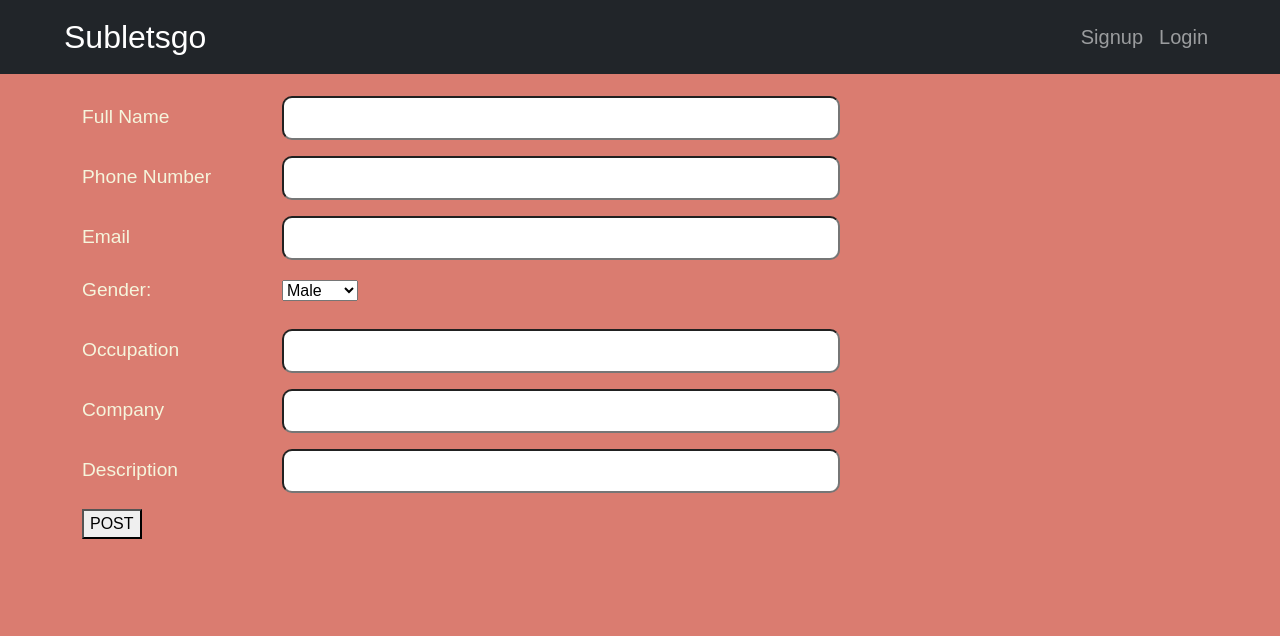
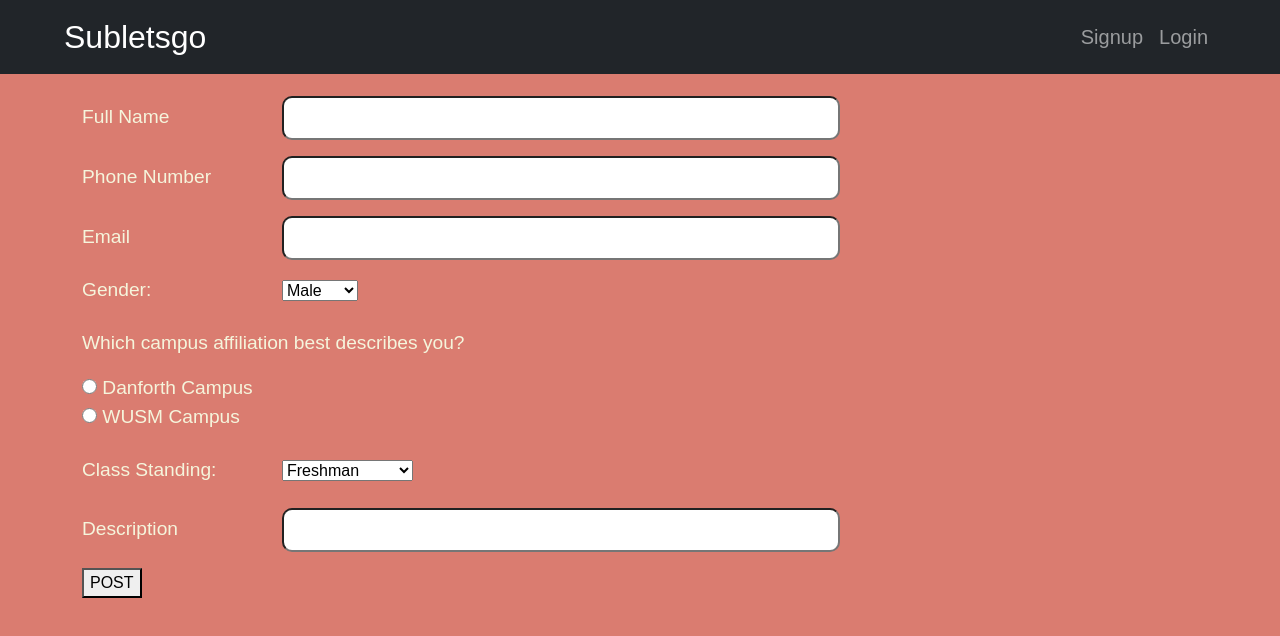
Before and after one commit to anhvqle/CSE437-Subletsgo, a React (Create React App) app: page /newTenantListing in a window 1280 px wide. Shown: the top 636 px of the page. Built offline with nearby package versions, Linux system fonts and the light colour scheme.

Commit message:
Edit Tenant Database

```diff
--- a/src/App.css
+++ b/src/App.css
@@ -115,7 +115,12 @@
 }
 
 .antiquewhite {
-    color: whitesmoke;
+    color: antiquewhite;
+    font-size: larger;
+}
+
+.beige {
+    color: beige;
     font-size: larger;
 }
 
@@ -133,3 +138,8 @@
 [type="checkbox"] {
     vertical-align : middle;
 }
+
+[type="radio"] {
+    width: 15px;
+    height: 15px;
+}
--- a/src/components/tenant/NewTenantListing.jsx
+++ b/src/components/tenant/NewTenantListing.jsx
@@ -8,13 +8,14 @@ function NewTenantListing() {
     const [fullName, setFullName] = useState("");
     const [phoneNumber, setPhoneNumber] = useState("");
     const [email, setEmail] = useState("");
-    const [occupation, setOccupation] = useState("");
-    const [company, setCompany] = useState("");
+    const [gender, setGender] = useState("male");
+    const [campus, setCampus] = useState("");
+    const [classStanding, setClassStanding] = useState("");
     const [description, setDescription] = useState("");
-    const [gender, setGender] = useState("male");
 
     const handleCreateTenantListing = async () => {
-        const res = await createTenantList(fullName, phoneNumber, email, gender, occupation, company, description);
+        console.log(fullName, phoneNumber, email, gender, campus, classStanding, description);
+        const res = await createTenantList(fullName, phoneNumber, email, gender, campus, classStanding, description);
 
         if (parseInt(res.status) === 200) {
             navigate("/tenant");
@@ -25,7 +26,7 @@ function NewTenantListing() {
         <div>
             <NavigationBar />
             <Container>
-                <form className="margin-top">
+                <div className="margin-top">
                     <label className="format-form">Full Name</label>
                     <input className="input-50" type="text" onChange={(e) => {setFullName(e.target.value);}} name="full_name" required/>
                     <br />
@@ -47,18 +48,33 @@ function NewTenantListing() {
                     <br />
                     <br />
 
-                    <label className="format-form">Occupation</label>
-                    <input className="input-50" type="text" onChange={(e) => {setOccupation(e.target.value);}} name="occupation" required/>
+                    <form onChange={(e) => setCampus(e.target.value)}>
+                        <p className="beige">Which campus affiliation best describes you?</p>
+                            <div className="beige radio">
+                                <label><input type="radio" name="campus" value="danforth"/> Danforth Campus</label>
+                            </div>
+                            <div className="beige radio">
+                                <label><input type="radio" name="campus" value="wusm"/> WUSM Campus</label>
+                            </div>
+                    </form>
                     <br />
 
-                    <label className="format-form">Company</label>
-                    <input className="input-50" type="text" onChange={(e) => {setCompany(e.target.value);}} name="company" required/>
+                    <label className="format-form">Class Standing:</label>
+                    <select defaultValue={"Freshman"} name="class_standing" onChange={(e) => setClassStanding(e.target.value)}>
+                        <option value="freshman">Freshman</option>
+                        <option value="sophomore">Sophomore</option>
+                        <option value="junior">Junior</option>
+                        <option value="senior">Senior</option>
+                        <option value="master">Master Student</option>
+                        <option value="PhD">PhD Student</option>
+                    </select>
+                    <br />
                     <br />
 
                     <label className="format-form">Description</label>
                     <input className="input-50" type="text" onChange={(e) => {setDescription(e.target.value);}} name="description" required/>
 
-                </form>
+                </div>
 
                 <button onClick={handleCreateTenantListing} className="main_button" id="signup_btn">POST</button>
             </Container>
--- a/src/components/tenant/TenantFilter.jsx
+++ b/src/components/tenant/TenantFilter.jsx
@@ -18,6 +18,51 @@ function TenantFilter() {
                 </label>
             </div>
             <hr />
+
+            <p className="filter-header">CAMPUS</p>
+            <div className="ui">
+                <label className="filter-option">
+                    <input className="checkbox" type="checkbox" id="danforth" />  Danforth Campus
+                </label>
+            </div>
+            <div className="ui">
+                <label className="filter-option">
+                    <input className="checkbox" type="checkbox" id="wusm" />  WUSM Campus
+                </label>
+            </div>
+            <hr />
+
+            <p className="filter-header">CLASS STANDING</p>
+            <div className="ui">
+                <label className="filter-option">
+                    <input className="checkbox" type="checkbox" id="freshman" />  Freshman
+                </label>
+            </div>
+            <div className="ui">
+                <label className="filter-option">
+                    <input className="checkbox" type="checkbox" id="sophomore" />  Sophomore
+                </label>
+            </div>
+            <div className="ui">
+                <label className="filter-option">
+                    <input className="checkbox" type="checkbox" id="junior" />  Junior
+                </label>
+            </div>
+            <div className="ui">
+                <label className="filter-option">
+                    <input className="checkbox" type="checkbox" id="senior" />  Senior
+                </label>
+            </div>
+            <div className="ui">
+                <label className="filter-option">
+                    <input className="checkbox" type="checkbox" id="master" />  Master Student
+                </label>
+            </div>
+            <div className="ui">
+                <label className="filter-option">
+                    <input className="checkbox" type="checkbox" id="phd" />  PhD Student
+                </label>
+            </div>
         </div>
 
     )
--- a/src/components/tenant/TenantListing.jsx
+++ b/src/components/tenant/TenantListing.jsx
@@ -1,4 +1,16 @@
 import { Container, Col, Row, ListGroup } from "react-bootstrap";
+
+function capitalizeFirstLetter(s) {
+    return s.charAt(0).toUpperCase() + s.slice(1)
+}
+
+function getCampusName(s) {
+    if (s == "danforth")
+        s = capitalizeFirstLetter(s);
+    else
+        s = s.toUpperCase();
+    return s + " Campus";
+}
 
 function TenantListing(props) {
     return (
@@ -12,14 +24,14 @@ function TenantListing(props) {
                                     <Row>
                                         <Col sm={8}>
                                             <div className="fw-bold">{t.fullName}</div>
-                                            {`${t.occupation} @ ${t.company}`}
+                                            {`${capitalizeFirstLetter(t.classStanding)} @ ${getCampusName(t.campus)}`}
                                             <ul>
-                                                <li>{t.description}</li>
+                                                <li>{(t.description == undefined) ? "No description available" : t.description}</li>
                                             </ul>
                                         </Col>
                                         <Col>
                                             <div className="bigger_size">
-                                                <i className={t.gender === 'other' ? "fw-bold fa fa-genderless" :`fw-bold fa fa-${t.gender}`}></i> {t.gender.charAt(0).toUpperCase() + t.gender.slice(1)}
+                                                <i className={t.gender === 'other' ? "fw-bold fa fa-genderless" :`fw-bold fa fa-${t.gender}`}></i> {capitalizeFirstLetter(t.gender)}
                                             </div>
                                             <div className="bigger_size"><i className="fw-bold fa fa-phone"></i> {t.phoneNumber}</div>
                                             <div className="bigger_size"><i className="fw-bold fa fa-envelope"></i> {t.email}</div>
--- a/src/data/tenant.js
+++ b/src/data/tenant.js
@@ -1,6 +1,6 @@
 import axios from "axios";
 
-const createTenantList = async (fullName, phoneNumber, email, gender, occupation, company, description) => {
+const createTenantList = async (fullName, phoneNumber, email, gender, campus, classStanding, description) => {
     const url = "/api/newTenantListingApi";
 
     let axiosConfig = {
@@ -14,8 +14,8 @@ const createTenantList = async (fullName, phoneNumber, email, gender, occupation
             phoneNumber: phoneNumber,
             email: email,
             gender: gender,
-            occupation: occupation,
-            company: company,
+            campus: campus,
+            classStanding: classStanding,
             description: description,
         }, axiosConfig);
 
```
Also changed, not shown: 2 other files (tests, documents, lock files or other folders).
